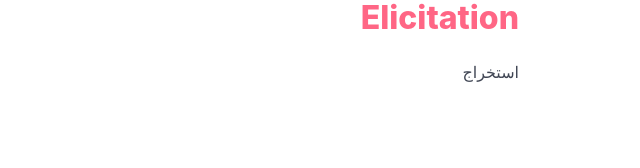
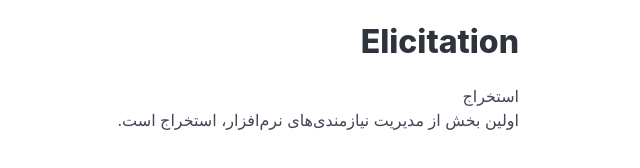
Before and after one commit to hamidraf66/SoftwareRequirementsEssentials, a plain HTML site: page index.html in a window 1280 px wide. Shown: the whole page, without its empty margins (601-1241 px from the left). Drawn offline with Linux system fonts and the light colour scheme.

Commit message:
Update index.html

```diff
--- a/index.html
+++ b/index.html
@@ -3,10 +3,16 @@
 <head>
   <title>Title of the document</title>
 </head>
+
 <link rel="stylesheet" href="css/app.css">
+
 <body class="container is-max-desktop">
-  <h1 class="title has-text-danger">Elicitation</h1>
+  <h1 class="title has-text-blue mt-5">Elicitation</h1>
   <p>استخراج</p>
+  <div>
+    اولین بخش از مدیریت نیازمندی‌های نرم‌افزار، استخراج است.
+  </div>
+  </div>
 
 </body>
 </html>
```
